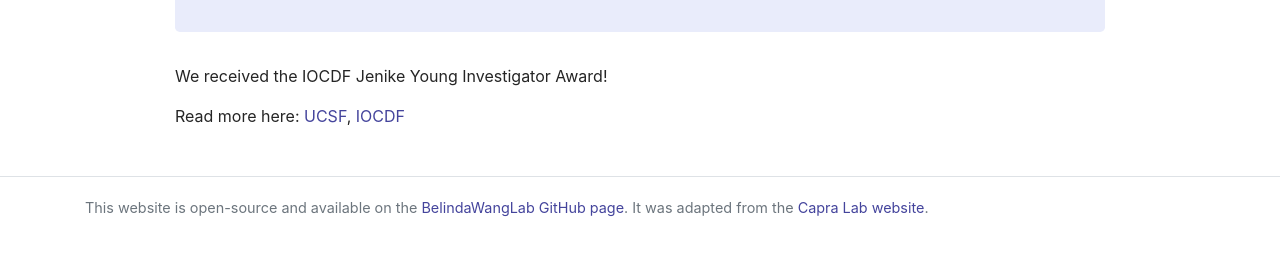
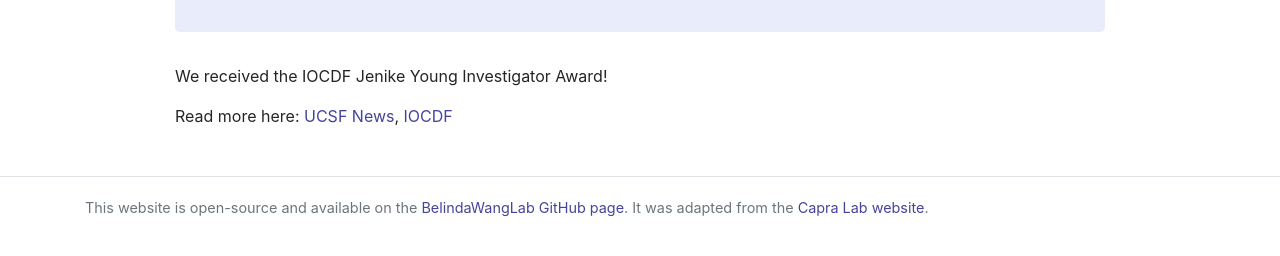
Before and after one commit to BelindaWangLab/BelindaWangLab.github.io, a Jekyll site: the page built from _posts/2026-08-27-iocdf-jenike-young-investigator-award.md, in a window 1280 px wide. Shown: the part 322-578 px from the top of the page. Built offline with Jekyll 4.4.1, drawn with Linux system fonts in a browser that asks for light colours.

Commit message:
update news

```diff
--- a/_posts/2026-08-27-iocdf-jenike-young-investigator-award.md
+++ b/_posts/2026-08-27-iocdf-jenike-young-investigator-award.md
@@ -7,4 +7,4 @@ date: 2026-08-27 09:00:00 -0700
 
 We received the IOCDF Jenike Young Investigator Award!
 
-Read more here: [UCSF](https://psychiatry.ucsf.edu/article/news/wang-receives-competitive-international-ocd-foundation-research-grant-work-genetic), [IOCDF](https://iocdf.org/recipients/mapping-ocd-genetic-risk-to-brain-cell-types-and-molecular-programs/)
+Read more here: [UCSF News](https://psychiatry.ucsf.edu/article/news/wang-receives-competitive-international-ocd-foundation-research-grant-work-genetic), [IOCDF](https://iocdf.org/recipients/mapping-ocd-genetic-risk-to-brain-cell-types-and-molecular-programs/)
```
Also changed, not shown: _posts/2026-08-27-science-autism-protein-interactions.md (+2 -0 lines).
